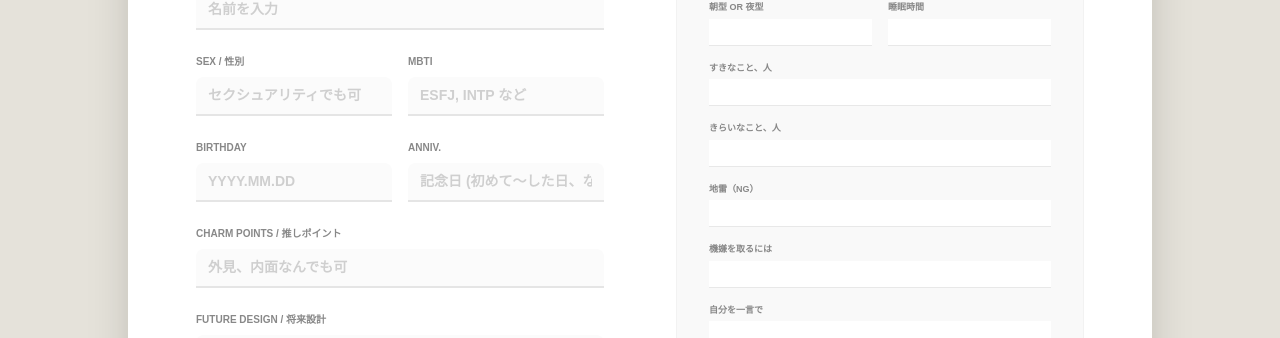
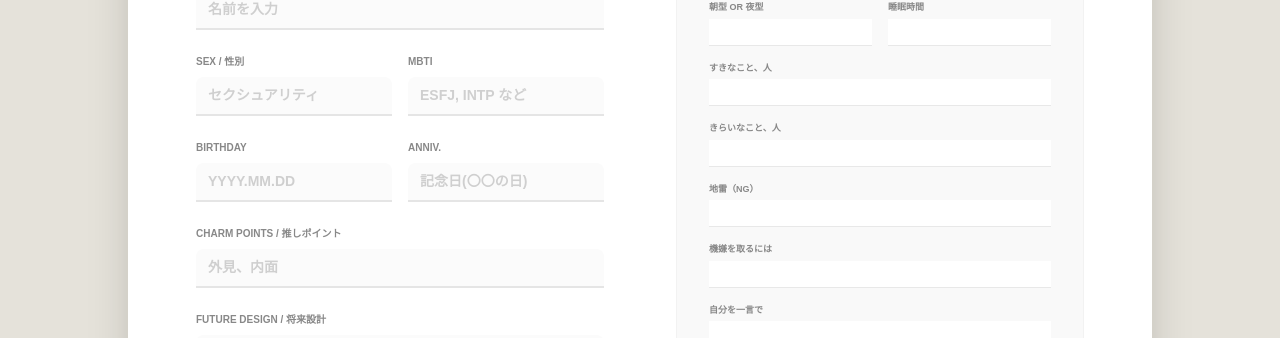
Before and after one commit to minomon893/m.-personal-space, a Next.js app: page /menu/profile in a window 1280 px wide. Shown: the part 420-758 px from the top of the page. Built offline with nearby package versions, Linux system fonts and the light colour scheme.

Commit message:
fix: 訪問者カウンターがリロードで増える問題を修正（ユニークユーザー化）

```diff
--- a/src/app/menu/profile/page.js
+++ b/src/app/menu/profile/page.js
@@ -137,14 +137,14 @@ export default function HighContrastProfilePage() {
             <Section title="01" en="IDENTIFICATION" jp="基本情報">
               <Input label="Name / 名前" value={data.basic.name} placeholder="名前を入力" onChange={v => handleChange('basic.name', v)} isEditing={isEditing} />
               <div className="grid grid-cols-2 gap-4">
-                <Input label="Sex / 性別" value={data.basic.sexuality} placeholder="セクシュアリティでも可" onChange={v => handleChange('basic.sexuality', v)} isEditing={isEditing} />
+                <Input label="Sex / 性別" value={data.basic.sexuality} placeholder="セクシュアリティ" onChange={v => handleChange('basic.sexuality', v)} isEditing={isEditing} />
                 <Input label="MBTI" value={data.basic.mbti} placeholder="ESFJ, INTP など" onChange={v => handleChange('basic.mbti', v)} isEditing={isEditing} />
               </div>
               <div className="grid grid-cols-2 gap-4">
                 <Input label="Birthday" value={data.basic.birthday} placeholder="YYYY.MM.DD" onChange={v => handleChange('basic.birthday', v)} isEditing={isEditing} />
-                <Input label="Anniv." value={data.basic.anniversary} placeholder="記念日 (初めて～した日、など)" onChange={v => handleChange('basic.anniversary', v)} isEditing={isEditing} />
+                <Input label="Anniv." value={data.basic.anniversary} placeholder="記念日(〇〇の日)" onChange={v => handleChange('basic.anniversary', v)} isEditing={isEditing} />
               </div>
-              <Input label="Charm Points / 推しポイント" value={data.basic.charms} placeholder="外見、内面なんでも可" onChange={v => handleChange('basic.charms', v)} isEditing={isEditing} />
+              <Input label="Charm Points / 推しポイント" value={data.basic.charms} placeholder="外見、内面" onChange={v => handleChange('basic.charms', v)} isEditing={isEditing} />
               <Input label="Future Design / 将来設計" value={data.basic.future} isArea={true} placeholder="将来の設計図..." onChange={v => handleChange('basic.future', v)} isEditing={isEditing} />
             </Section>
 
--- a/src/app/page.js
+++ b/src/app/page.js
@@ -22,7 +22,6 @@ export default function HomePage() {
       const hidePromptKey = `hide_install_prompt_${today}`;
 
       // --- インストール案内の表示切り替え判定 ---
-      // 今日まだ閉じていない場合のみ表示
       const isHidden = localStorage.getItem(hidePromptKey);
       if (!isHidden) {
         setShowInstallPrompt(true);
@@ -36,11 +35,11 @@ export default function HomePage() {
           localStorage.setItem(guestIdKey, guestId);
         }
 
-        // 2. 今日まだこのブラウザでカウントを記録していない場合
+        // 2. 今日まだこのブラウザで送信していない場合のみupsertを実行
         if (!localStorage.getItem(storageKey)) {
           const { data: { user } } = await supabase.auth.getUser();
 
-          await supabase
+          const { error: upsertError } = await supabase
             .from('daily_access_logs')
             .upsert(
               {
@@ -51,11 +50,14 @@ export default function HomePage() {
               { onConflict: 'guest_id, accessed_at' }
             );
 
-          // 今日はもう記録したことを保存
-          localStorage.setItem(storageKey, "true");
+          // 送信に成功したらフラグを立てる（リロード対策）
+          if (!upsertError) {
+            localStorage.setItem(storageKey, "true");
+          }
         }
 
-        // 3. 今日の日付のユニークユーザー合計数を取得
+        // 3. 今日の日付のレコード数（デバイス数）を取得
+        // 日付でeq（一致）させているため、深夜0時に自動で0リセットされます
         const { count, error } = await supabase
           .from('daily_access_logs')
           .select('*', { count: 'exact', head: true })
@@ -148,11 +150,10 @@ export default function HomePage() {
         </div>
       </footer>
 
-      {/* PWA INSTALL PROMPT - ステートによって表示を切り替え */}
+      {/* PWA INSTALL PROMPT */}
       {showInstallPrompt && (
         <div className="fixed bottom-8 left-1/2 -translate-x-1/2 w-[90%] max-w-xs z-50 animate-bounce">
           <div className="bg-[#5F6F7A] text-white p-4 rounded-2xl shadow-2xl border border-white/20 relative">
-            {/* 吹き出しのしっぽ */}
             <div className="absolute -bottom-2 left-1/2 -translate-x-1/2 w-4 h-4 bg-[#5F6F7A] rotate-45"></div>
 
             <div className="flex items-center gap-3">
@@ -169,7 +170,6 @@ export default function HomePage() {
                   </span> を押して「ホーム画面に追加」
                 </p>
               </div>
-              {/* 閉じるボタン */}
               <button
                 onClick={handleClosePrompt}
                 className="text-white/40 hover:text-white p-1 transition-colors"
```
